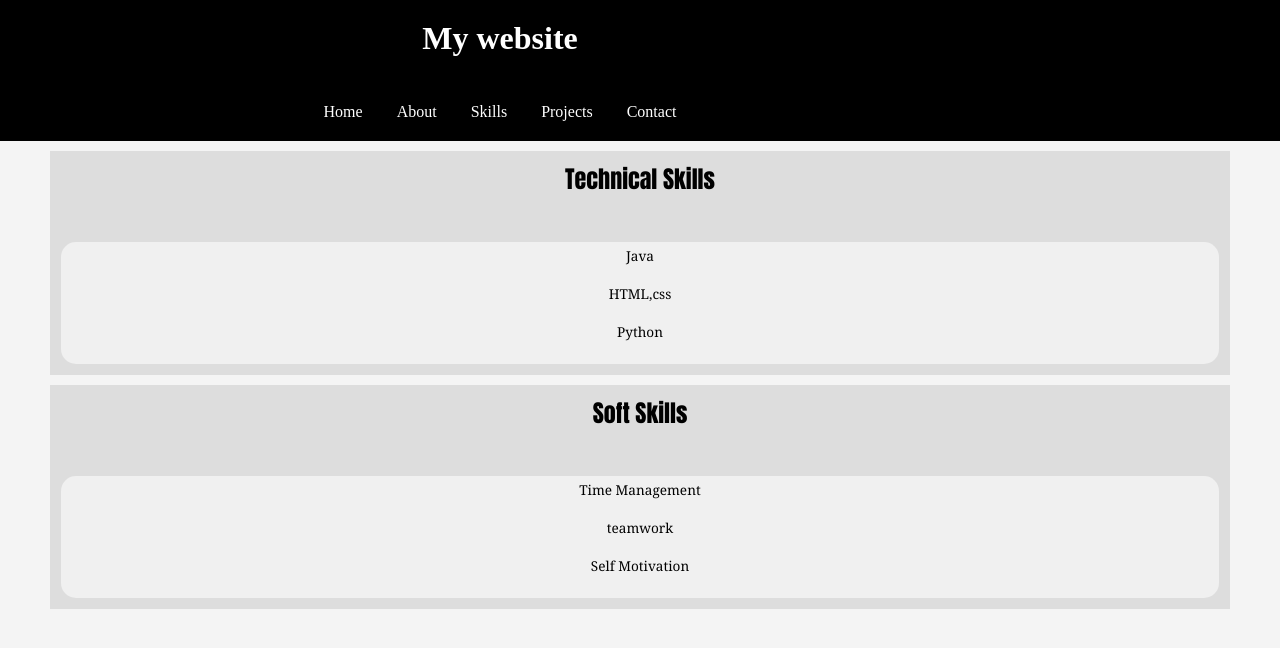
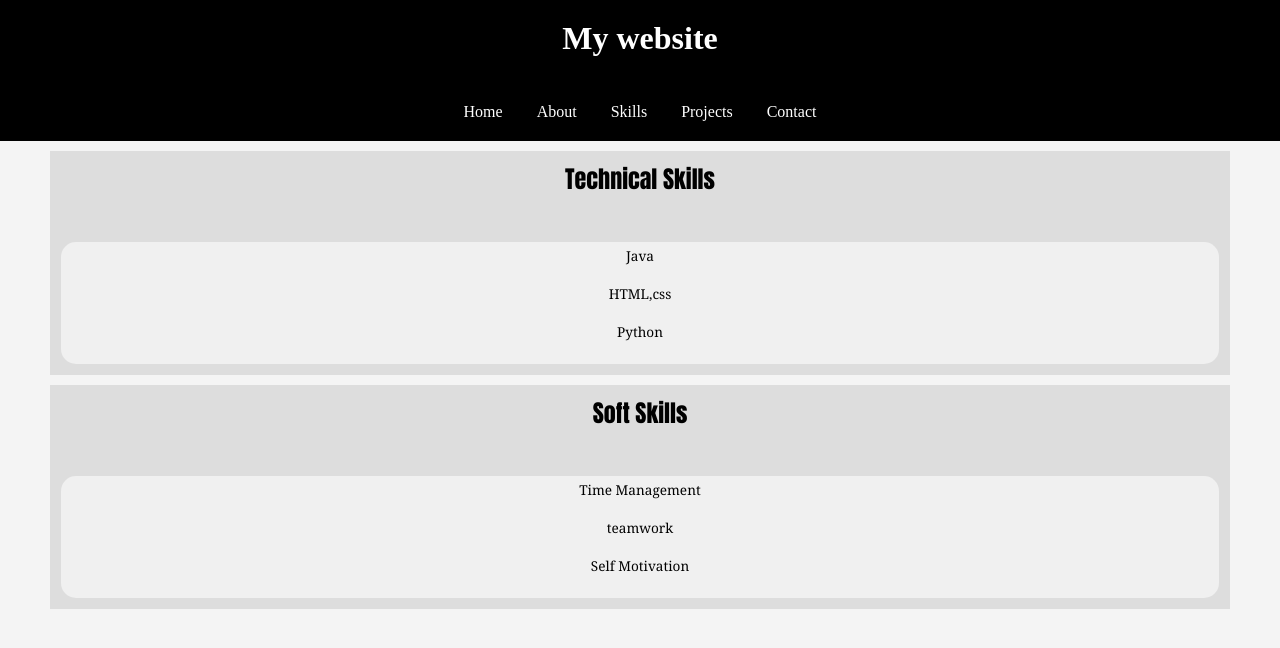
Before and after one commit to kamesh65612/Myprofile, a plain HTML site: page skills.html in a window 1280 px wide. Drawn offline with Linux system fonts and the light colour scheme.

Commit message:
first commit

```diff
--- a/skills.html
+++ b/skills.html
@@ -1,12 +1,12 @@
 <!DOCTYPE html>
 <html lang="en">
 <head>
-    <title>Document</title>
+    <title>Skills</title>
     <link rel="stylesheet" href="style.css" />
 </head>
 <body>
   <header>
-    <div class="homepage2">
+    <div class="homepage">
       <h1>My website</h1><br><br>
       <nav class="clo">
          <a href="./index.html">Home</a>
```
Also changed, not shown: contact.html (+1 -1 lines), 2 other files.
